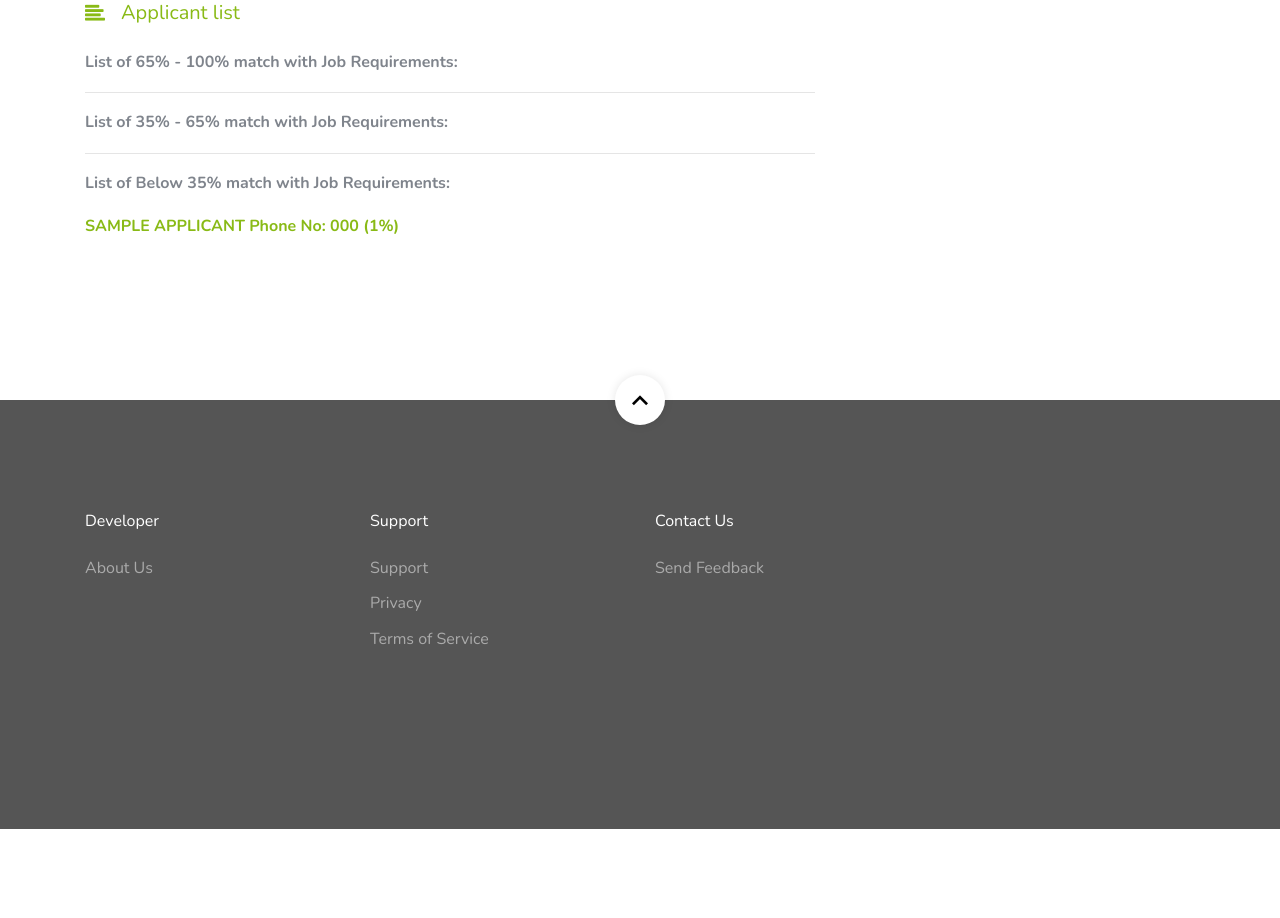
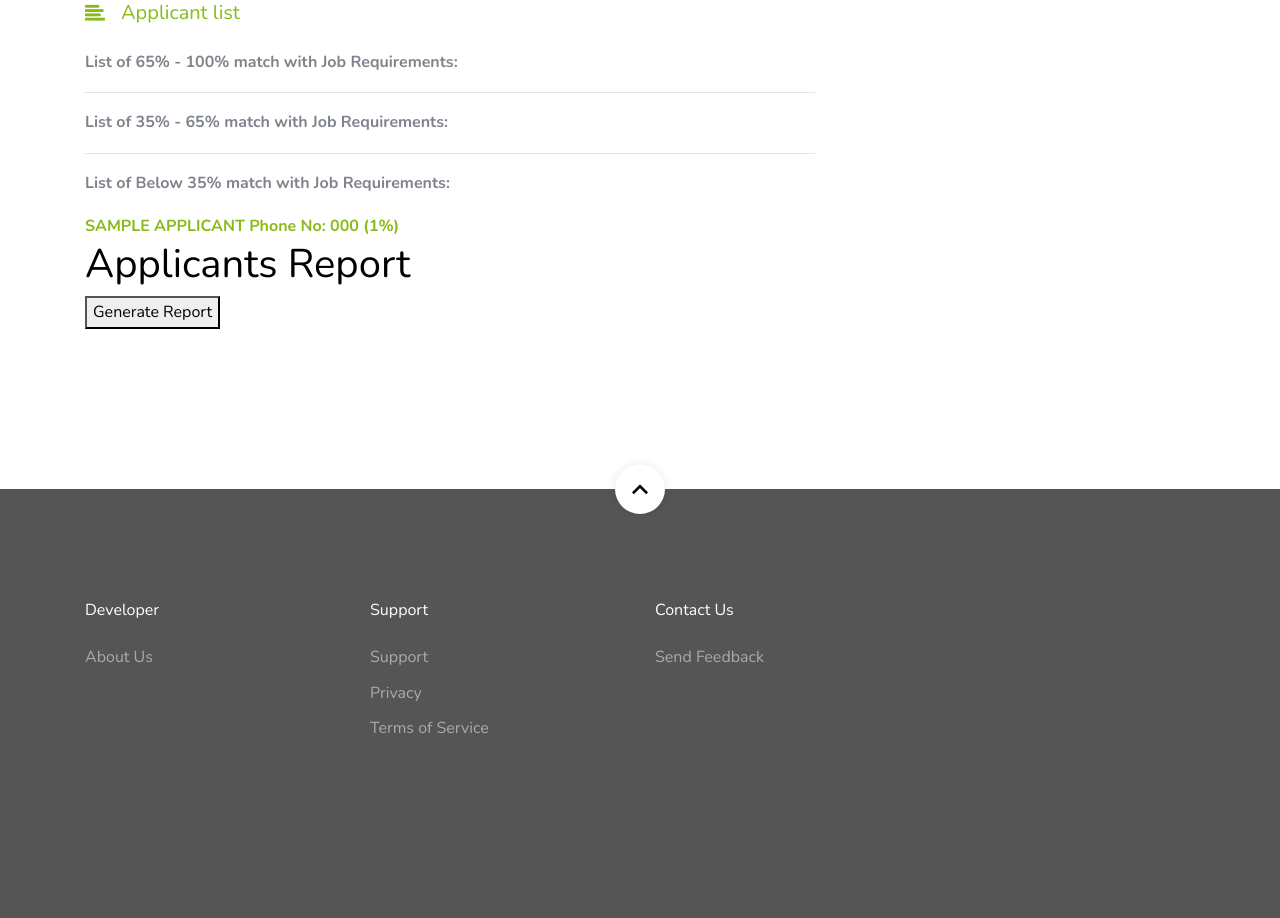
Before and after one commit to calebmayaka/HireSphere-Hiring-System, a Django app: template base/templates/job/applicant-list.html in a window 1280 px wide. Shown: the part 648-1566 px from the top of the page. Before the commit the page ends 1477 px from the top, so only its background shows below. Run offline with Django 3.2, Linux system fonts and the light colour scheme; the template is opened without the code that fills it: most values are stand-ins (such as "Sample title", 1, 10 or a date in 2020); grey boxes marked "Sample" are stand-in pictures; some libraries are stand-ins or nearby versions; some web fonts are replaced.

Commit message:
Update applicant-list.html

```diff
--- a/base/templates/job/applicant-list.html
+++ b/base/templates/job/applicant-list.html
@@ -159,6 +159,14 @@
                             </b>
                         </a>
                     </li>
+                    <section>
+                        <h1>Applicants Report</h1>
+                        <!-- Add a button to trigger the report generation -->
+                        <form action="{% url 'applicant_report' job_id=job.id %}" method="post">
+                            {% csrf_token %}
+                            <button type="submit">Generate Report</button>
+                        </form>
+                        <section/>
                     {% endif %}
                     {% endfor %}
 
```
